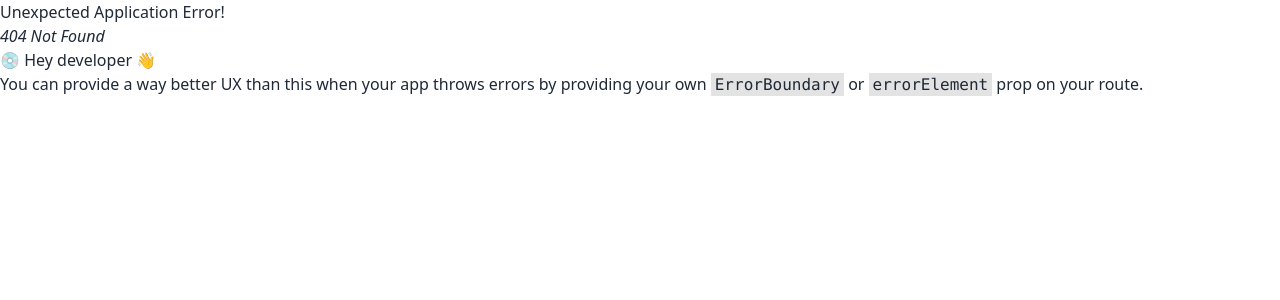
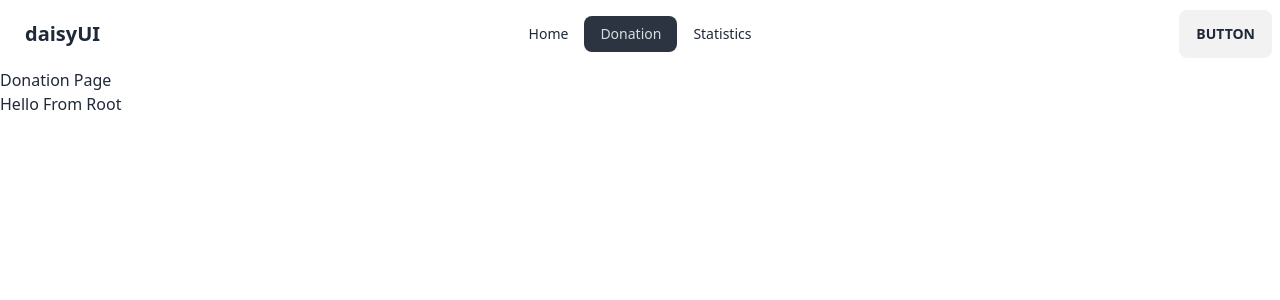
Before and after one commit to mahiralshahiar/donation-campaign, a React (Vite) app: page /donation in a window 1280 px wide. Before the commit this address had no page. Shown: the top 300 px of the page. Built offline with nearby package versions, Linux system fonts and the light colour scheme.

Commit message:
Added navbar & Nasted Routes

```diff
--- /dev/null
+++ b/src/Components/DonationPage/DonationPage.jsx
@@ -0,0 +1,11 @@
+import React from 'react';
+
+const DonationPage = () => {
+    return (
+        <div>
+            <h1>Donation Page</h1>
+        </div>
+    );
+};
+
+export default DonationPage;
--- /dev/null
+++ b/src/Components/ErrorPage/ErrorPage.jsx
@@ -0,0 +1,10 @@
+
+const ErrorPage = () => {
+    return (
+        <div>
+            <H1>Oopps!!</H1>
+        </div>
+    );
+};
+
+export default ErrorPage;
--- /dev/null
+++ b/src/Components/NavBar/NavBar.jsx
@@ -0,0 +1,40 @@
+import { NavLink } from "react-router-dom";
+
+const NavBar = () => {
+    const Links = <>
+        <li><NavLink to="/">Home</NavLink></li>
+        <li><NavLink to="/donation">Donation</NavLink></li>
+        <li><NavLink to="/statistics">Statistics</NavLink></li>
+
+    </>
+
+    return (
+        <div>
+
+            <div className="navbar bg-base-100">
+                <div className="navbar-start">
+                    <div className="dropdown">
+                        <label tabIndex={0} className="btn btn-ghost lg:hidden">
+                            <svg xmlns="http://www.w3.org/2000/svg" className="h-5 w-5" fill="none" viewBox="0 0 24 24" stroke="currentColor"><path strokeLinecap="round" strokeLinejoin="round" strokeWidth="2" d="M4 6h16M4 12h8m-8 6h16" /></svg>
+                        </label>
+                        <ul tabIndex={0} className="menu menu-sm dropdown-content mt-3 z-[1] p-2 shadow bg-base-100 rounded-box w-52">
+                            {Links}
+                        </ul>
+                    </div>
+                    <a className="btn btn-ghost normal-case text-xl">daisyUI</a>
+                </div>
+                <div className="navbar-center hidden lg:flex">
+                    <ul className="menu menu-horizontal px-1">
+                        {Links}
+                    </ul>
+                </div>
+                <div className="navbar-end">
+                    <a className="btn">Button</a>
+                </div>
+            </div>
+
+        </div>
+    );
+};
+
+export default NavBar;
--- a/src/Components/Root.jsx
+++ /dev/null
@@ -1,11 +0,0 @@
-
-
-const Root = () => {
-    return (
-        <div>
-            <h1>Hello From Root</h1>
-        </div>
-    );
-};
-
-export default Root;
--- /dev/null
+++ b/src/Components/Root/Root.jsx
@@ -0,0 +1,15 @@
+import { Outlet } from "react-router-dom";
+import NavBar from "../NavBar/NavBar";
+
+
+const Root = () => {
+    return (
+        <div>
+            <NavBar></NavBar>
+            <Outlet></Outlet>
+            <h1>Hello From Root</h1>
+        </div>
+    );
+};
+
+export default Root;
--- /dev/null
+++ b/src/Components/StatisticsPage/StatisticsPage.jsx
@@ -0,0 +1,10 @@
+
+const StatisticsPage = () => {
+    return (
+        <div>
+            <h1>Hello From Statistics Page</h1>
+        </div>
+    );
+};
+
+export default StatisticsPage;
--- a/src/main.jsx
+++ b/src/main.jsx
@@ -8,12 +8,26 @@
   createBrowserRouter,
   RouterProvider,
 } from "react-router-dom";
-import Root from './Components/Root.jsx';
+import Root from './Components/Root/Root.jsx';
+import ErrorPage from './Components/ErrorPage/ErrorPage.jsx';
+import DonationPage from './Components/DonationPage/DonationPage.jsx';
+import StatisticsPage from './Components/StatisticsPage/StatisticsPage.jsx';
 
 const router = createBrowserRouter([
   {
     path: "/",
-    element: <Root></Root>
+    element: <Root></Root>,
+    errorElement: <ErrorPage></ErrorPage>,
+    children: [
+      {
+        path: "/donation",
+        element: <DonationPage></DonationPage>,
+      },
+      {
+        path: "/statistics",
+        element: <StatisticsPage></StatisticsPage>,
+      }
+    ],
   },
 ]);
 
```
Also changed, not shown: 1 other file (tests, documents, lock files or other folders).
